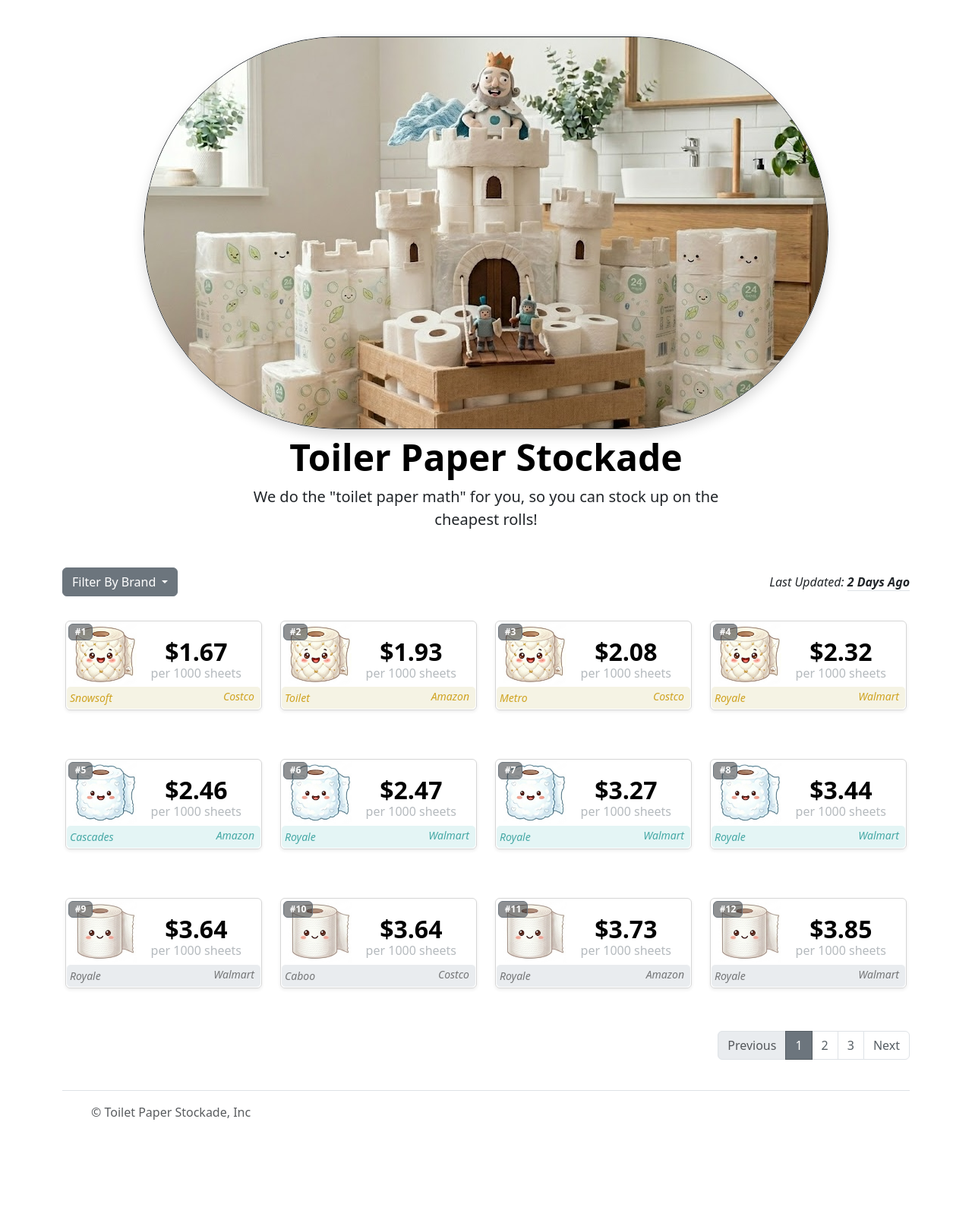
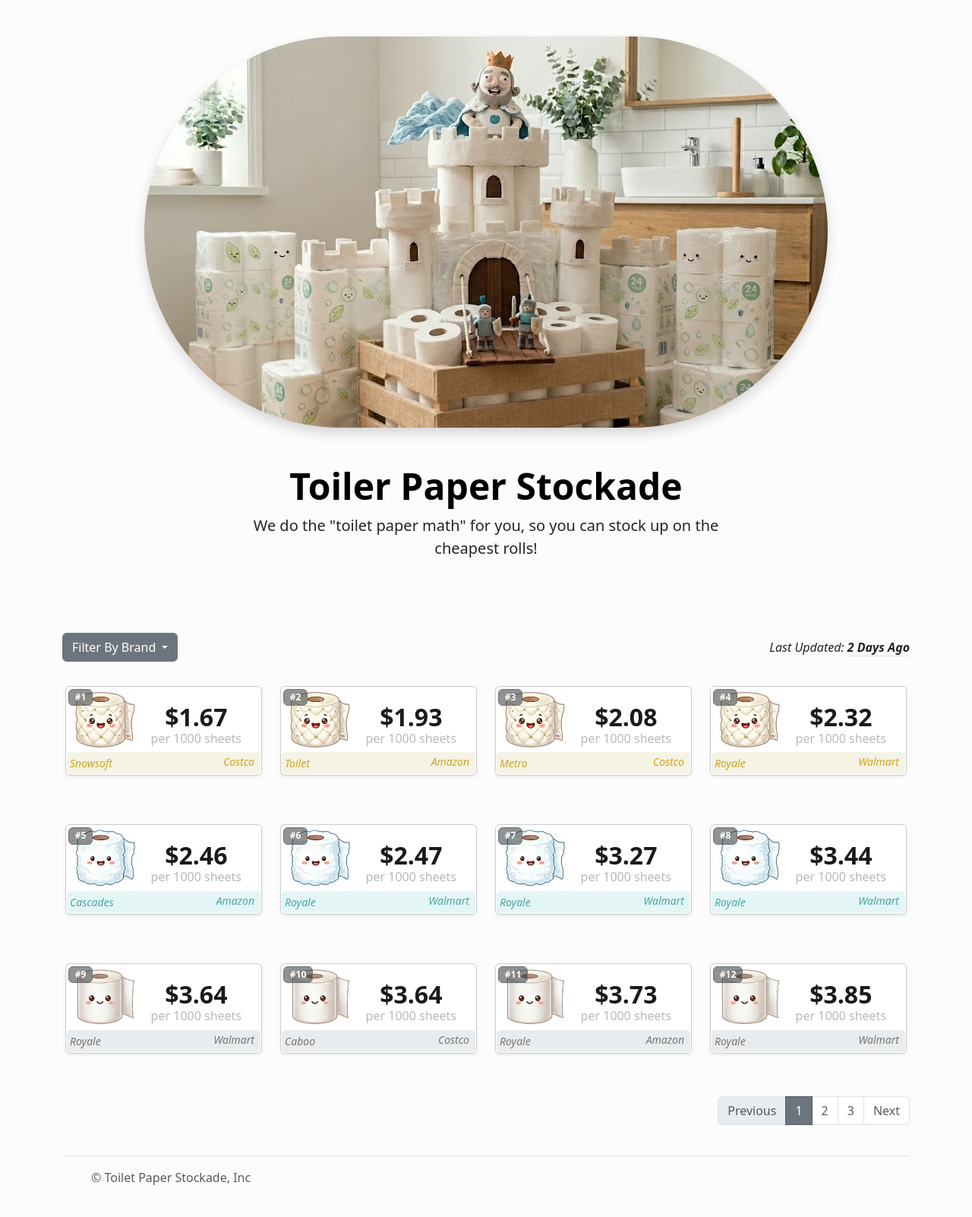
Before and after one commit to dogbogwog/toilet-paper-tracker, a Flask app: page /1 in a window 1280 px wide. Shown: the part 73-1675 px from the top of the page at 76% size. Before the commit the page ends 1547 px from the top, so only its background shows below. Run offline with Flask 3, Linux system fonts and the light colour scheme; some libraries are stand-ins or nearby versions.

Commit message:
colors adjust and css

```diff
--- a/static/css/style.css
+++ b/static/css/style.css
@@ -7,24 +7,27 @@
 
 /* Custom button class */
 .btn-custom-best {
-  --bs-btn-color: black !important;
+  --bs-btn-color: #1a1a1a !important;
   --bs-btn-hover-color: #c28c2b;
-  --bs-btn-border-color: #d6d6d6;
+  --bs-btn-border-color: #cccccc;
   --bs-btn-hover-border-color: #c28c2b;
+  background-color: #ffffff !important;
 }
 
 .btn-custom-second-best {
-  --bs-btn-color: black !important;
+  --bs-btn-color: #1a1a1a !important;
   --bs-btn-hover-color: #45a8a5;
-  --bs-btn-border-color: #d6d6d6;
+  --bs-btn-border-color: #cccccc;
   --bs-btn-hover-border-color: #45a8a5;
+  background-color: #ffffff !important;
 }
 
 .btn-custom-default {
-  --bs-btn-color: black !important;
+  --bs-btn-color: #1a1a1a !important;
   --bs-btn-hover-color: #8e729e;
-  --bs-btn-border-color: #d6d6d6;
+  --bs-btn-border-color: #cccccc;
   --bs-btn-hover-border-color: #8e729e;
+  background-color: #ffffff !important;
 }
 
 .active>.page-link{
@@ -76,3 +79,5 @@
     background-color: #a16a18 !important;
 
 }
+
+body { background-color: #fcfcfc; }
--- a/templates/index.html
+++ b/templates/index.html
@@ -28,13 +28,15 @@
             </header>
         </div>
         <div class="px-4 py-4 text-center">
-            <img class="d-block mx-auto mb-2 rounded-pill border border-dark shadow img-fluid" src="static/images/hero.jpg" alt="">
-            <h1 class="display-5 fw-bold text-body-emphasis">Toiler Paper Stockade</h1>
-            <div class="col-lg-6 mx-auto">
-                <p class="lead mb-4">We do the "toilet paper math" for you, so you can stock up on the cheapest rolls!</p>
-                <div class="d-grid gap-2 d-sm-flex justify-content-sm-center">
+            <img class="z-0 d-block mx-auto mb-2 rounded-pill shadow img-fluid" src="static/images/hero.jpg" alt="">
+            <div class="my-5">
+                <span class="z-1"><h1 class="display-5 fw-bold text-body-emphasis">Toiler Paper Stockade</h1></span>
+                <div class="col-lg-6 mx-auto">
+                    <p class="lead mb-4">We do the "toilet paper math" for you, so you can stock up on the cheapest rolls!</p>
+                    <div class="d-grid gap-2 d-sm-flex justify-content-sm-center">
                 </div>
             </div>
+                </div>
         </div>
 
         <div class="container">
--- a/templates/partials/stock.html
+++ b/templates/partials/stock.html
@@ -3,7 +3,9 @@
         {% for item in items %}
             {% if loop.index <= 12*current_page and loop.index >= (12*current_page)-11 %}
                 <div class="z-0 col-md-3 py-2 ">
-                    <span class="badge position-absolute rounded text-white border border-secondary bg-opacity-50 m-1 bg-dark z-2" >#{{loop.index}}</span>
+
+                    <div class="badge position-absolute rounded text-white border border-secondary bg-opacity-50 m-1 bg-dark z-2" >#{{loop.index}}</div>
+
                     <a class="btn mb-5 p-0 shadow-sm {% if loop.index <= 4 %} btn-custom-best {% elif loop.index <= 8 %}btn-custom-second-best {% else %} btn-custom-default {% endif %}" style="max-width: 330px;" href={{item.link}} target="_blank" role="button">
                         <div class="row g-0">
                             <div class="col-md-4 z-1">
```
Also changed, not shown: 1 other file.
